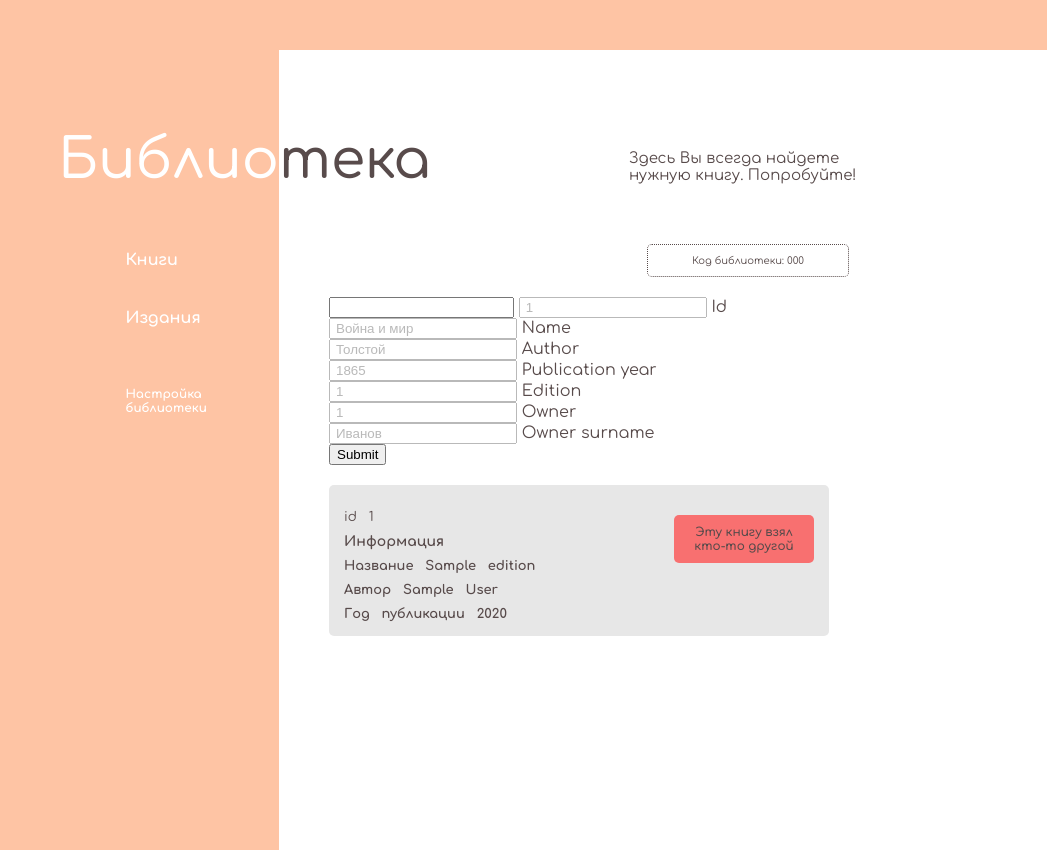
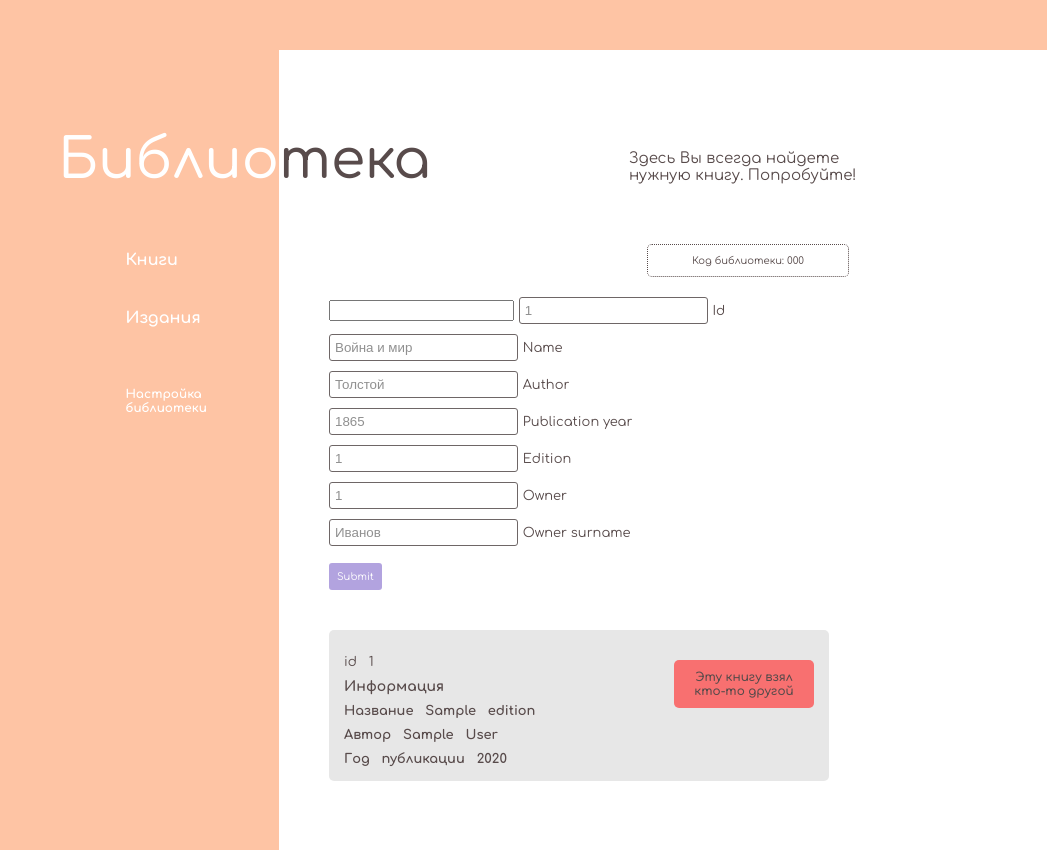
Before and after one commit to eleborrr/library, a Python web app: template templates/library.html in a window 1280 px wide. Shown: the whole page, without its empty margins (233-1280 px from the left). Run offline with Jinja, Linux system fonts and the light colour scheme; the template is opened without the code that fills it: most values are stand-ins (such as "Sample title", 1, 10 or a date in 2020); form fields are guessed from the names that the template uses.

Commit message:
фильтр

```diff
--- a/templates/library.html
+++ b/templates/library.html
@@ -1,6 +1,9 @@
 {% extends "base-table.html" %}
 {% block title_block %}Список книг{% endblock %}
-{% block links %}<link rel="stylesheet" type="text/css" href="../static/css/popups.css">
+
+{% block links %}
+        <link rel="stylesheet" type="text/css" href="{{ url_for('static', filename='css/lybrary-table.css') }}">
+    <link rel="stylesheet" type="text/css" href="../static/css/popups.css">
     <style>
     .link-delete, .link-del {
     display: block;
@@ -50,63 +53,63 @@
                 {{ form.hidden_tag() }}
                 {{ form.crsf_token }}
 
-                {{ form.id(placeholder='1') }}
-                {{ form.id.label }}<br>
+                {{ form.id(placeholder='1', class='int-search') }}
+                {{ form.id.label(class='text-search') }}<br>
                 {% for error in form.id.errors %}
                     <p class="alert alert-danger" role="alert">
                         {{ error }}
                     </p>
                 {% endfor %}
 
-                {{ form.name(placeholder='Война и мир') }}
-                {{ form.name.label }}<br>
+                {{ form.name(placeholder='Война и мир', class='int-search') }}
+                {{ form.name.label(class='text-search') }}<br>
                 {% for error in form.name.errors %}
                     <p class="alert alert-danger" role="alert">
                         {{ error }}
                     </p>
                 {% endfor %}
 
-                {{ form.author(placeholder='Толстой') }}
-                {{ form.author.label }}<br>
+                {{ form.author(placeholder='Толстой', class='int-search') }}
+                {{ form.author.label(class='text-search') }}<br>
                 {% for error in form.author.errors %}
                     <p class="alert alert-danger" role="alert">
                         {{ error }}
                     </p>
                 {% endfor %}
 
-                {{ form.publication_year(placeholder='1865') }}
-                {{ form.publication_year.label }}<br>
+                {{ form.publication_year(placeholder='1865', class='int-search') }}
+                {{ form.publication_year.label(class='text-search') }}<br>
                 {% for error in form.publication_year.errors %}
                     <p class="alert alert-danger" role="alert">
                         {{ error }}
                     </p>
                 {% endfor %}
 
-                {{ form.edition_id(placeholder='1') }}
-                {{ form.edition_id.label }}<br>
+                {{ form.edition_id(placeholder='1', class='int-search') }}
+                {{ form.edition_id.label(class='text-search') }}<br>
                 {% for error in form.edition_id.errors %}
                     <p class="alert alert-danger" role="alert">
                         {{ error }}
                     </p>
                 {% endfor %}
 
-                {{ form.owner_id(placeholder='1') }}
-                {{ form.owner_id.label }}<br>
+                {{ form.owner_id(placeholder='1', class='int-search') }}
+                {{ form.owner_id.label(class='text-search') }}<br>
                 {% for error in form.owner_id.errors %}
                     <p class="alert alert-danger" role="alert">
                         {{ error }}
                     </p>
                 {% endfor %}
 
-                {{ form.owner_surname(placeholder='Иванов') }}
-                {{ form.owner_surname.label }}<br>
+                {{ form.owner_surname(placeholder='Иванов', class='int-search') }}
+                {{ form.owner_surname.label(class='text-search') }}<br>
                 {% for error in form.owner_surname.errors %}
                     <p class="alert alert-danger" role="alert">
                         {{ error }}
                     </p>
                 {% endfor %}
 
-                {{ form.submit() }}
+                {{ form.submit(class='link-search') }}
                 {% for error in form.owner_surname.errors %}
                     <p class="alert alert-danger" role="alert">
                         {{ error }}
```
Also changed, not shown: templates/students.html (+9 -9 lines).
